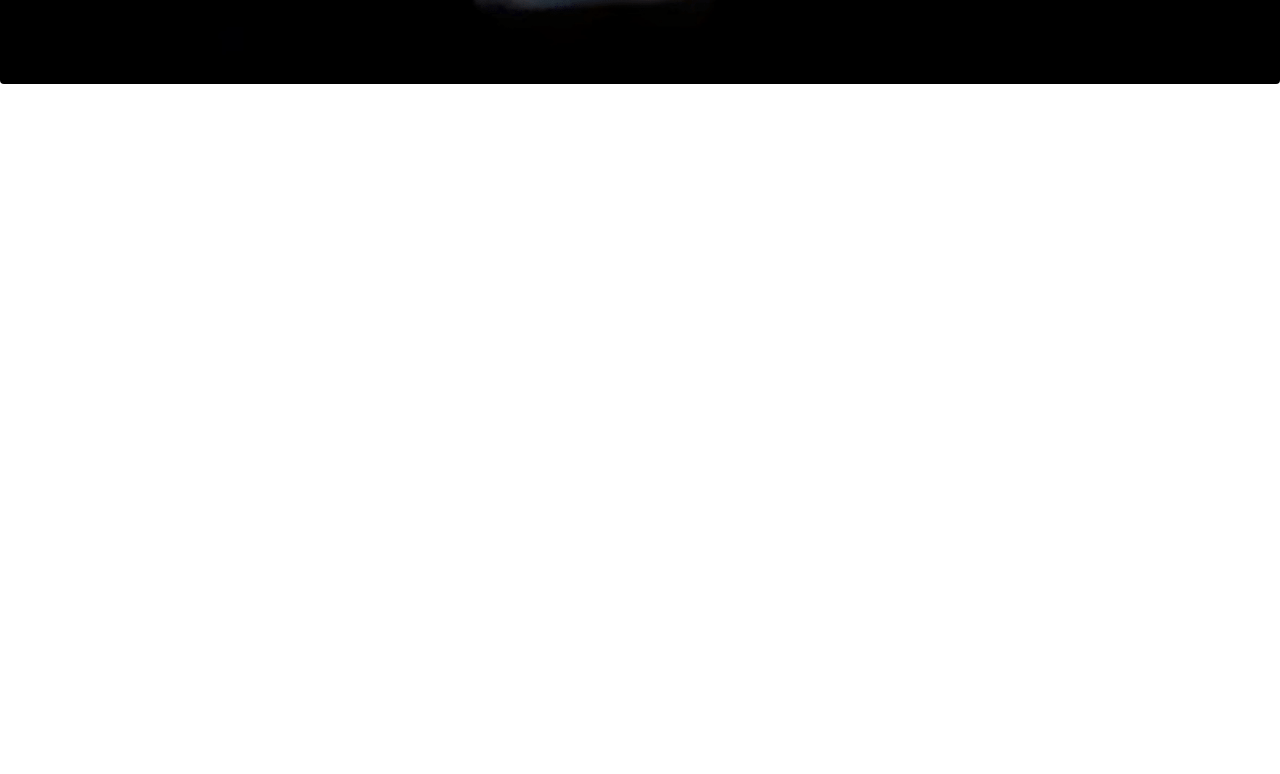
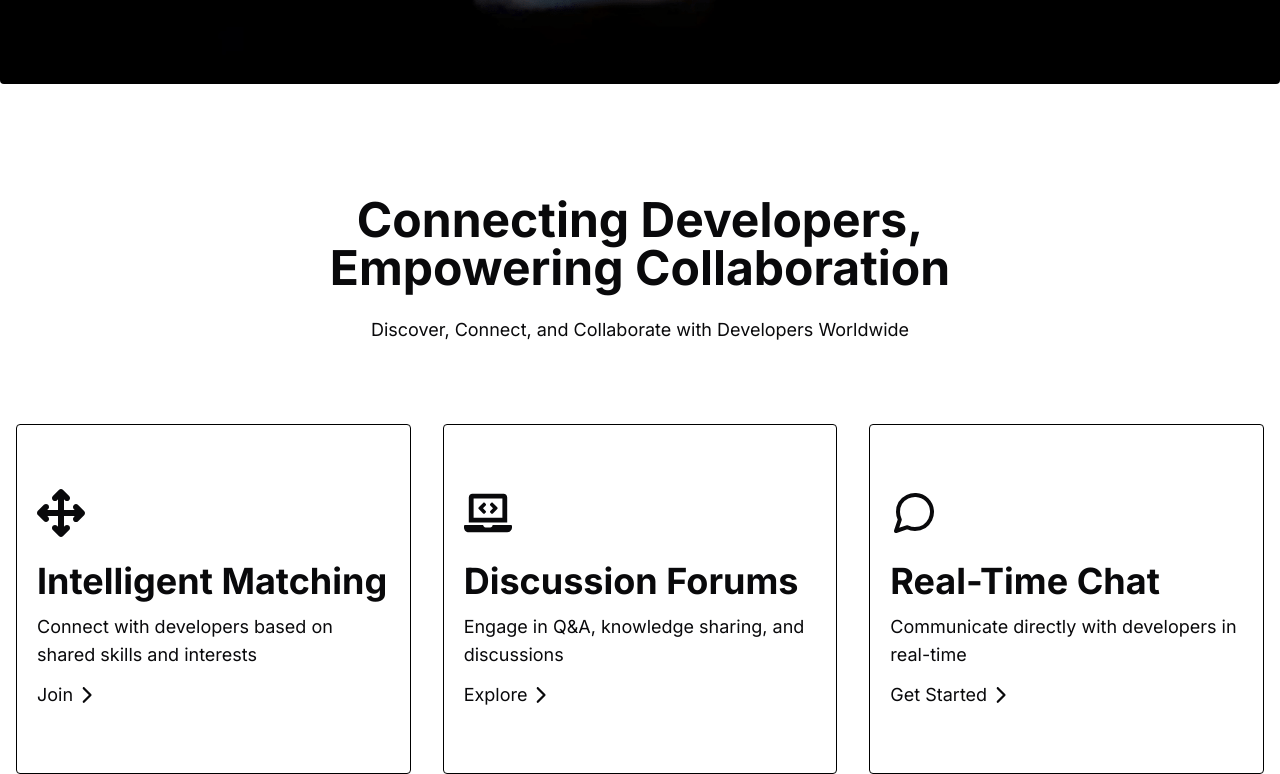
Before and after one commit to dancoon/nexus, a Next.js app in the folder frontend/: page / in a window 1280 px wide. Shown: the part 788-1562 px from the top of the page. Before the commit the page ends 872 px from the top, so only its background shows below. Built offline with nearby package versions, Linux system fonts and the light colour scheme.

Commit message:
feat: :sparkles: Create feature list section

```diff
--- a/frontend/app/page.tsx
+++ b/frontend/app/page.tsx
@@ -1,3 +1,4 @@
+import Feature from "@/components/feature/feature";
 import Hero from "@/components/hero/hero";
 import Navbar from "@/components/navbar";
 
@@ -6,6 +7,7 @@
     <>
       <Navbar />
       <Hero />
+      <Feature />
     </>
   );
 }
--- /dev/null
+++ b/frontend/components/feature/feature-card.tsx
@@ -0,0 +1,34 @@
+import Link from "next/link";
+import React from "react";
+import { FaArrowsUpDownLeftRight, FaChevronRight } from "react-icons/fa6";
+
+interface FeatureCardProps {
+  title: string;
+  description: string;
+  linkString: string;
+  linkHref: string;
+  icon: React.ReactNode;
+}
+
+const FeatureCard: React.FC<FeatureCardProps> = ({
+  title,
+  description,
+  linkString,
+  linkHref,
+  icon,
+}) => {
+  return (
+    <div className="border border-black rounded-sm p-5 text-left min-h-48 md:min-h-72 md:py-16 dark:border-white dark:border">
+      {icon}
+      <h3 className="font-bold text-lg mt-3 md:text-4xl md:mt-6">{title}</h3>
+      <p className="text-sm my-3 md:text-lg">{description}</p>
+      <Link href={linkHref} className="text-sm">
+        <span className="flex items-center md:text-lg">
+          {linkString} <FaChevronRight className="ml-1" />
+        </span>
+      </Link>
+    </div>
+  );
+};
+
+export default FeatureCard;
--- /dev/null
+++ b/frontend/components/feature/feature.tsx
@@ -0,0 +1,61 @@
+import React from "react";
+import { FaArrowsUpDownLeftRight } from "react-icons/fa6";
+import { FaLaptopCode } from "react-icons/fa";
+import { FiMessageCircle } from "react-icons/fi";
+import FeatureCard from "./feature-card";
+
+const features = [
+  {
+    title: "Intelligent Matching",
+    description: "Connect with developers based on shared skills and interests",
+    icon: <FaArrowsUpDownLeftRight className="text-xl md:text-5xl" />,
+    linkHref: "#",
+    linkString: "Join",
+  },
+  {
+    title: "Discussion Forums",
+    description: "Engage in Q&A, knowledge sharing, and discussions",
+    icon: <FaLaptopCode className="text-xl md:text-5xl" />,
+    linkHref: "#",
+    linkString: "Explore",
+  },
+  {
+    title: "Real-Time Chat",
+    description: "Communicate directly with developers in real-time",
+    icon: <FiMessageCircle className="text-xl md:text-5xl" />,
+    linkHref: "#",
+    linkString: "Get Started",
+  },
+];
+
+const Feature = () => {
+  return (
+    <div className="max-w-screen-2xl px-4 mx-auto md:mt-28 text-center justify-center">
+      <div>
+        <h2 className=" text-lg font-bold md:text-5xl">
+          Connecting Developers, <br /> Empowering Collaboration
+        </h2>
+        <p className=" text-xs mt-1 md:mt-6 md:text-lg">
+          Discover, Connect, and Collaborate with Developers Worldwide
+        </p>
+      </div>
+
+      <div className="mt-8 md:mt-20 flex flex-col space-y-6 md:space-y-0 md:grid grid-cols-3 md:gap-8">
+        {features.map(
+          ({ title, description, linkHref, linkString, icon }, index) => (
+            <FeatureCard
+              key={index}
+              title={title}
+              description={description}
+              linkString={linkString}
+              linkHref={linkHref}
+              icon={icon}
+            />
+          )
+        )}
+      </div>
+    </div>
+  );
+};
+
+export default Feature;
--- a/frontend/package.json
+++ b/frontend/package.json
@@ -10,6 +10,7 @@
   },
   "dependencies": {
     "@radix-ui/react-dropdown-menu": "^2.0.6",
+    "@radix-ui/react-icons": "^1.3.0",
     "@radix-ui/react-navigation-menu": "^1.1.4",
     "@radix-ui/react-slot": "^1.0.2",
     "class-variance-authority": "^0.7.0",
@@ -19,6 +20,7 @@
     "next-themes": "^0.3.0",
     "react": "^18",
     "react-dom": "^18",
+    "react-icons": "^5.1.0",
     "tailwind-merge": "^2.3.0",
     "tailwindcss-animate": "^1.0.7"
   },
```
Also changed, not shown: 1 other file (tests, documents, lock files or other folders).
